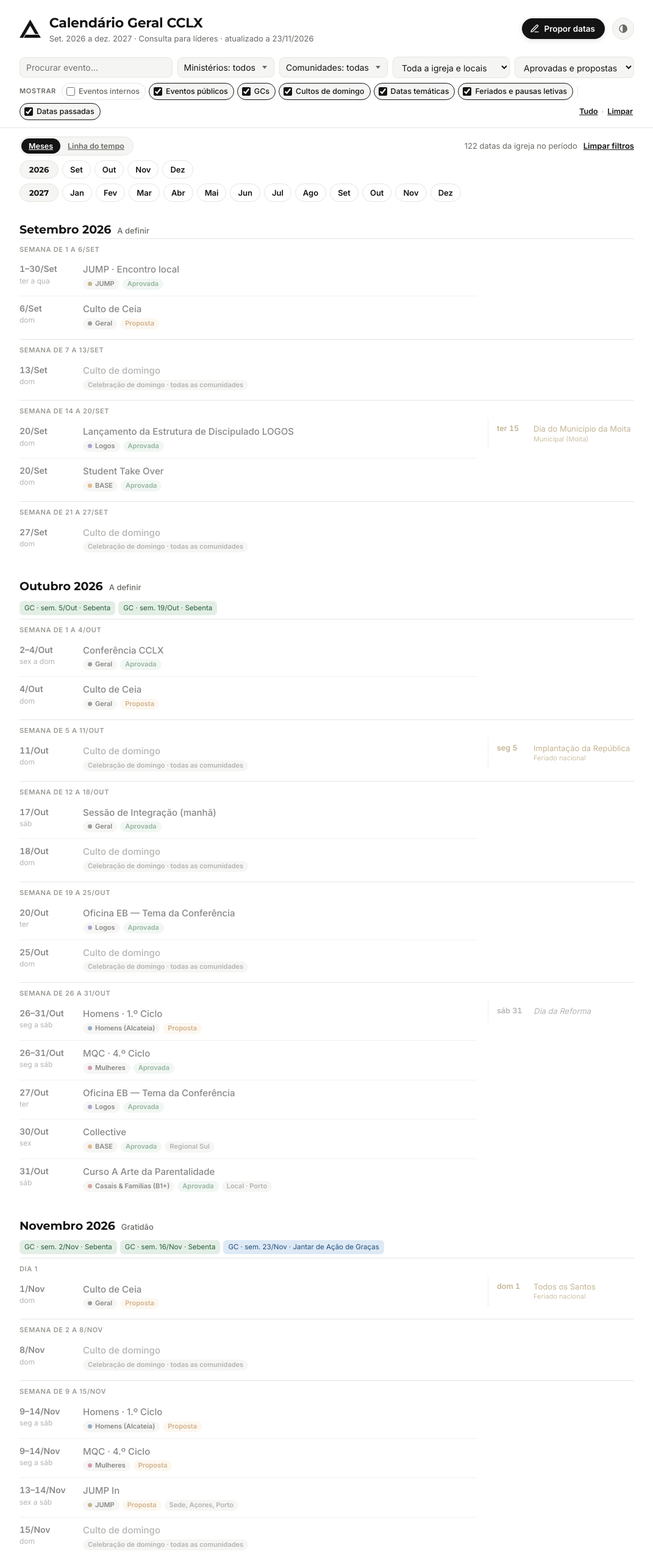
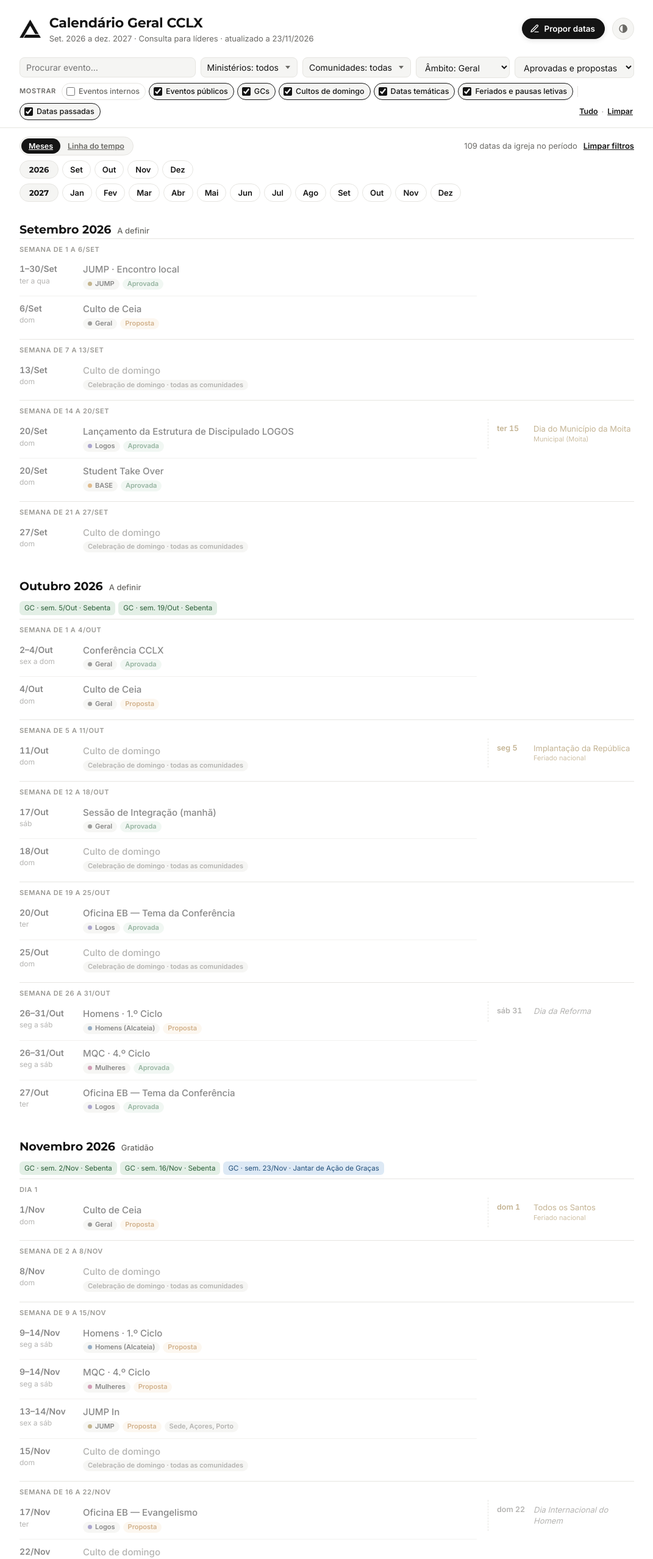
Before and after one commit to cclx-pt/dash-cal-lideres, a plain HTML site: page index.html in a window 1280 px wide. Shown: the top 2557 px of the page at 61% size, without its empty margins (104-1175 px from the left). Drawn offline with nearby package versions, Linux system fonts and the light colour scheme.

Commit message:
Consulta: filtro Âmbito (Geral, Regional, Local, todos), Geral por defeito
Co-Authored-By: Claude Opus 5.5 <noreply@anthropic.com>
Claude-Session: https://claude.ai/code/session_018hCCi6yptyvCEhwQMibcgH

```diff
--- a/editar.js
+++ b/editar.js
@@ -83,7 +83,7 @@
       }
     }
     if (kind === "nova") {
-      tAmb = el("select", {}); [["Igreja", "Toda a igreja"], ["Regional", "Regional"], ["Comunidade", "Local de uma comunidade"]].forEach(([v, t]) => tAmb.append(el("option", { value: v, text: t })));
+      tAmb = el("select", {}); [["Igreja", "Geral"], ["Regional", "Regional"], ["Comunidade", "Local (uma comunidade)"]].forEach(([v, t]) => tAmb.append(el("option", { value: v, text: t })));
       tCom = el("select", {}); COMS.forEach(c => tCom.append(el("option", { value: c, text: c })));
       const fc = field("Comunidade", tCom); fc.hidden = true;
       tAmb.addEventListener("change", () => { fc.hidden = tAmb.value !== "Comunidade"; });
--- a/index.html
+++ b/index.html
@@ -293,10 +293,10 @@ body.ed-on .tl-row:not(.tl-head) { cursor: crosshair }
         </div>
       </details>
       <select id="fAmb" aria-label="Âmbito">
-        <option value="">Toda a igreja e locais</option>
-        <option value="Igreja">Toda a igreja</option>
-        <option value="Regional">Regional</option>
-        <option value="Comunidade">Locais de comunidade</option>
+        <option value="Igreja">Âmbito: Geral</option>
+        <option value="Regional">Âmbito: Regional</option>
+        <option value="Comunidade">Âmbito: Local</option>
+        <option value="">Âmbito: todos</option>
       </select>
       <select id="fEst" aria-label="Estado">
         <option value="">Aprovadas e propostas</option>
@@ -384,7 +384,9 @@ body.ed-on .tl-row:not(.tl-head) { cursor: crosshair }
     mins.forEach((m, i) => $("fMinPop").append(el("label", {}, el("input", { type: "checkbox", class: "fMinOpt", id: "fMin-" + i, value: m }), " " + m)));
     initMin();
     initCom();
-    for (const id of ["fAmb", "fEst"]) { $(id).value = st.get(id, ""); $(id).addEventListener("change", e => { st.set(id, e.target.value); render(); }); }
+    const DEF = { fAmb: "Igreja", fEst: "" };
+    if (st.get("ambV", "") !== "2") { st.set("fAmb", "Igreja"); st.set("ambV", "2"); }
+    for (const id of ["fAmb", "fEst"]) { $(id).value = st.get(id, DEF[id]); $(id).addEventListener("change", e => { st.set(id, e.target.value); render(); }); }
     const old = st.get("fTipo", "");
     if (old === "com" || old === "tudo") st.set("tInt", "1");
     const SHOW = ["tPub", "tInt", "tGc", "tDom", "tTem", "tFer", "tPast"];
@@ -399,7 +401,7 @@ body.ed-on .tl-row:not(.tl-head) { cursor: crosshair }
     });
     let rz = 0; window.addEventListener("resize", () => { if (vista !== "tl") return; clearTimeout(rz); rz = setTimeout(render, 150); });
     $("clear").addEventListener("click", () => {
-      $("q").value = ""; for (const id of ["fAmb", "fEst"]) { $(id).value = ""; st.set(id, ""); }
+      $("q").value = ""; for (const id of ["fAmb", "fEst"]) { $(id).value = DEF[id]; st.set(id, DEF[id]); }
       setCom([]); setMin([]);
       const def = { tPub: true, tInt: false, tGc: true, tDom: true, tTem: true, tFer: true, tPast: true };
       for (const [id, v] of Object.entries(def)) { $(id).checked = v; st.set(id, v ? "1" : "0"); }
@@ -601,7 +603,7 @@ body.ed-on .tl-row:not(.tl-head) { cursor: crosshair }
       if (!showPast && (r.f || r.i) < today) return false;
       if (q && !r.t.toLowerCase().includes(q)) return false;
       if (fc.length && r.co && !r.co.some(x => fc.includes(x))) return false;
-      if (r.cel) return showDom && (!fm.length || fm.includes("Geral")) && !fa && fe !== "proposta";
+      if (r.cel) return showDom && (!fm.length || fm.includes("Geral")) && (!fa || fa === "Igreja") && fe !== "proposta";
       if (r.k === "geral") {
         if (r.v === "interno" && !showInt) return false;
         if (r.m === "GCs") { if (!showGc || !fm.includes("GCs")) return false; }
```
